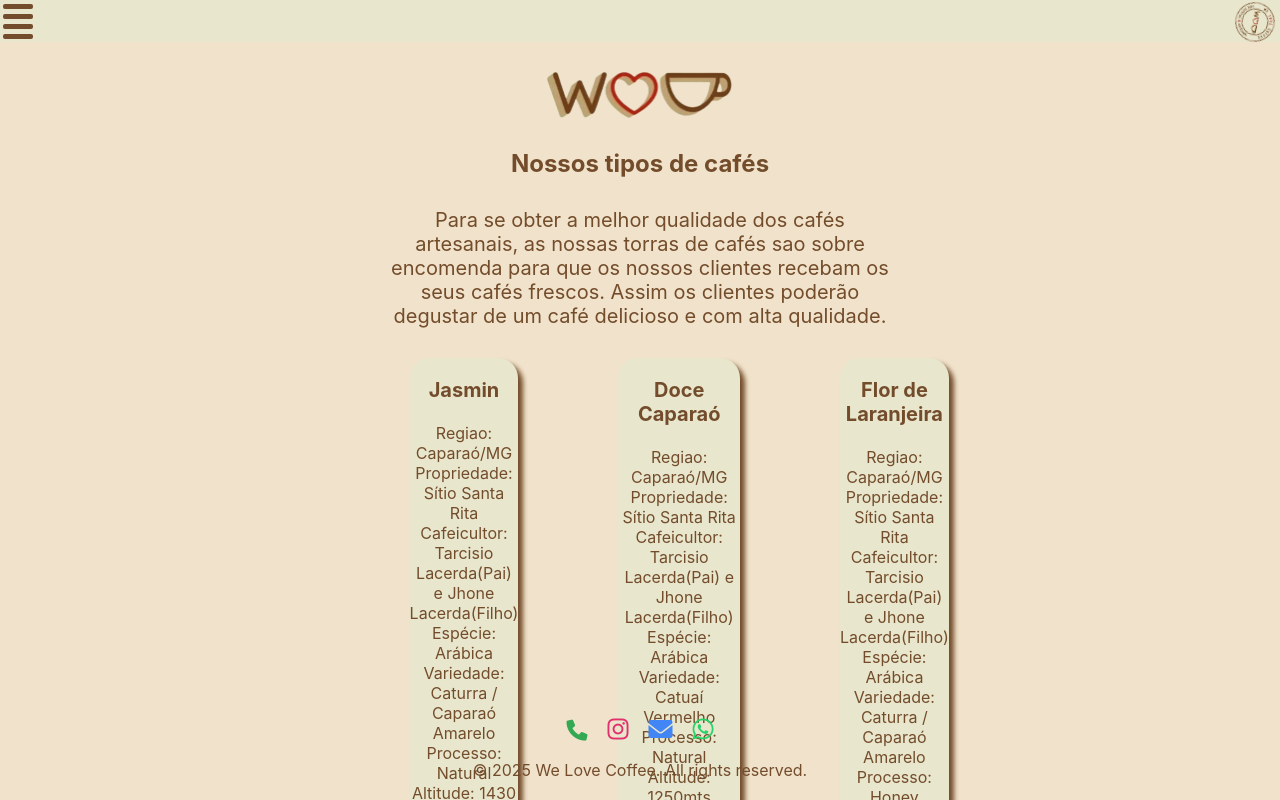
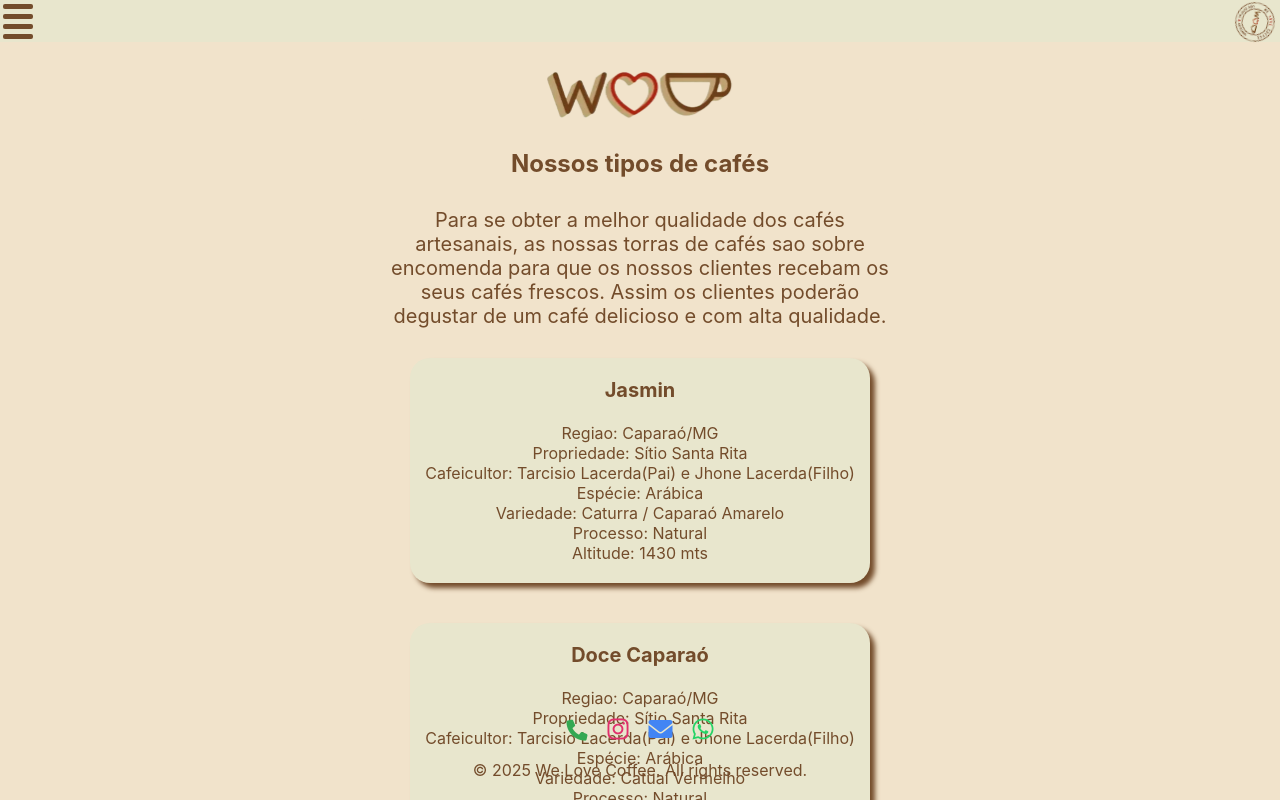
Before and after one commit to fpfrances/coffee_website, a React (Create React App) app: page /coffee_website/types in a window 1280 px wide. Shown: the top 800 px of the page. Built offline with nearby package versions, Linux system fonts and the light colour scheme.

Commit message:
Fixed type of cards layout for smaller screens

```diff
--- a/src/App.js
+++ b/src/App.js
@@ -82,7 +82,7 @@ function App() {
           <a href="mailto:welovecoffeebr@gmail.com" className="email-link">
             <i className="fas fa-envelope"></i>
           </a>
-          <a href="https://wa.me/+5524999943919" className="whatsapp-link" target="_blank" rel="noreferrer">
+          <a href="https://wa.me/5524999943919" className="whatsapp-link" target="_blank" rel="noreferrer">
           <i className="fab fa-whatsapp"></i>
           </a>
           {/* Rights reserved */}
--- a/src/pages/types.css
+++ b/src/pages/types.css
@@ -40,7 +40,7 @@ p {
     width: 90%;
     margin: 30px auto 0;  /* centers the grid container */
     display: grid;
-    grid-template-columns: repeat(3, 1fr);
+    grid-template-columns: repeat(auto-fit, minmax(250px, 1fr)); /* Adjust 250px as needed */
     gap: 40px 100px;
 }
 
```
